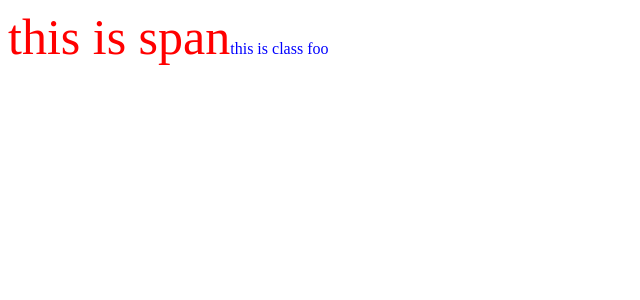
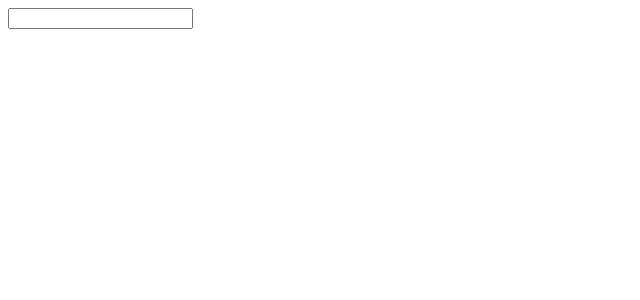
Before and after one commit to tangfire/react-basic, a React (Create React App) app: page / in a window 1280 px wide. Shown: the top 300 px of the page, without its empty margins (0-640 px from the left). Built offline with nearby package versions, Linux system fonts and the light colour scheme.

Commit message:
day2 受控表单绑定

```diff
--- a/package.json
+++ b/package.json
@@ -7,6 +7,7 @@
     "@testing-library/jest-dom": "^6.9.1",
     "@testing-library/react": "^16.3.0",
     "@testing-library/user-event": "^13.5.0",
+    "classnames": "^2.5.1",
     "react": "^19.2.0",
     "react-dom": "^19.2.0",
     "react-scripts": "5.0.1",
--- a/src/App.js
+++ b/src/App.js
@@ -1,15 +1,17 @@
 // 项目的根组件
 // App -> index.js -> public/index.html(root)
-import './index.css'
-const style = {color:'red',fontSize: '50px'}
+
+import {useState} from 'react'
 
 function App() {
-
+  const [value, setValue] = useState('');
   return (
 
     <div className="App">
-    <span style={style}>this is span</span>
-      <span className="foo">this is class foo</span>
+      <input value={value} onChange={(e)=>{
+          setValue(e.target.value)
+          console.log(value)
+      }} type="text"/>
     </div>
 
 
```
Also changed, not shown: 1 other file (tests, documents, lock files or other folders).
